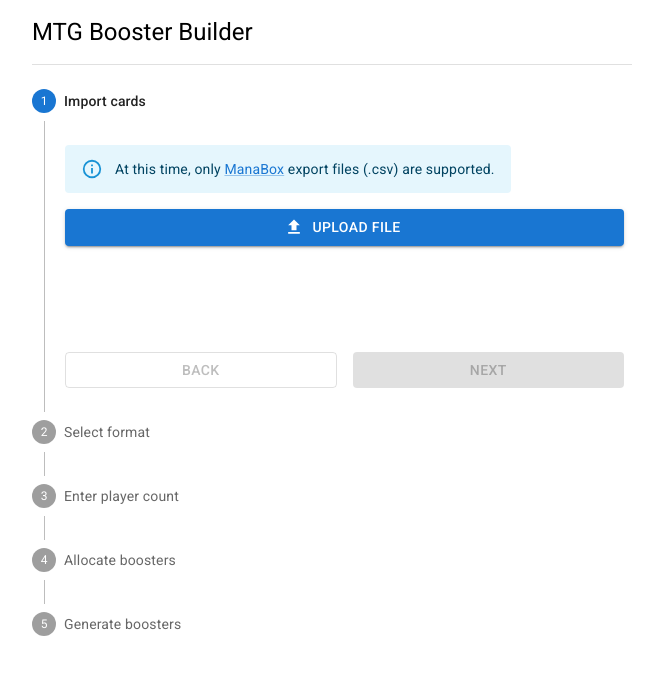
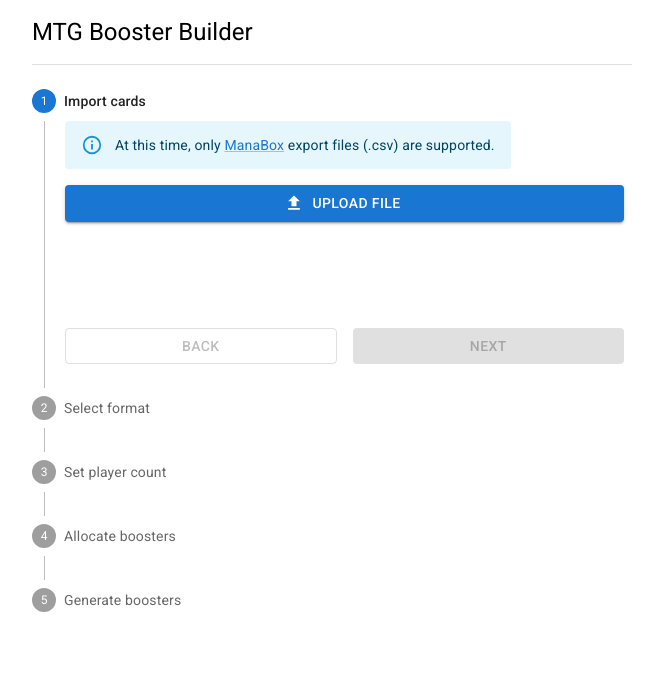
Before and after one commit to SamSverko/mtg-booster-builder, a Next.js app: page /stepper in a window 1280 px wide. Shown: the top 674 px of the page, without its empty margins (308-964 px from the left). Built offline with nearby package versions, Linux system fonts and the light colour scheme; what @mui/material-nextjs would draw is missing.

Commit message:
wip(Stepper): minor style changes

```diff
--- a/src/app/components/StepContent.tsx
+++ b/src/app/components/StepContent.tsx
@@ -21,7 +21,6 @@ export default function StepContent({
                     display: "flex",
                     flexDirection: "column",
                     gap: (theme) => theme.spacing(2),
-                    marginTop: (theme) => theme.spacing(3),
                 },
             }}
             TransitionProps={{ unmountOnExit: false }}
--- a/src/app/stepper/page.tsx
+++ b/src/app/stepper/page.tsx
@@ -126,7 +126,7 @@ export default function Home() {
                                 ? playerOrBoosterCount.toLocaleString()
                                 : undefined
                         }
-                        label={`Enter ${
+                        label={`Set ${
                             format?.name === FORMAT_NONE.name
                                 ? "booster"
                                 : "player"
```
